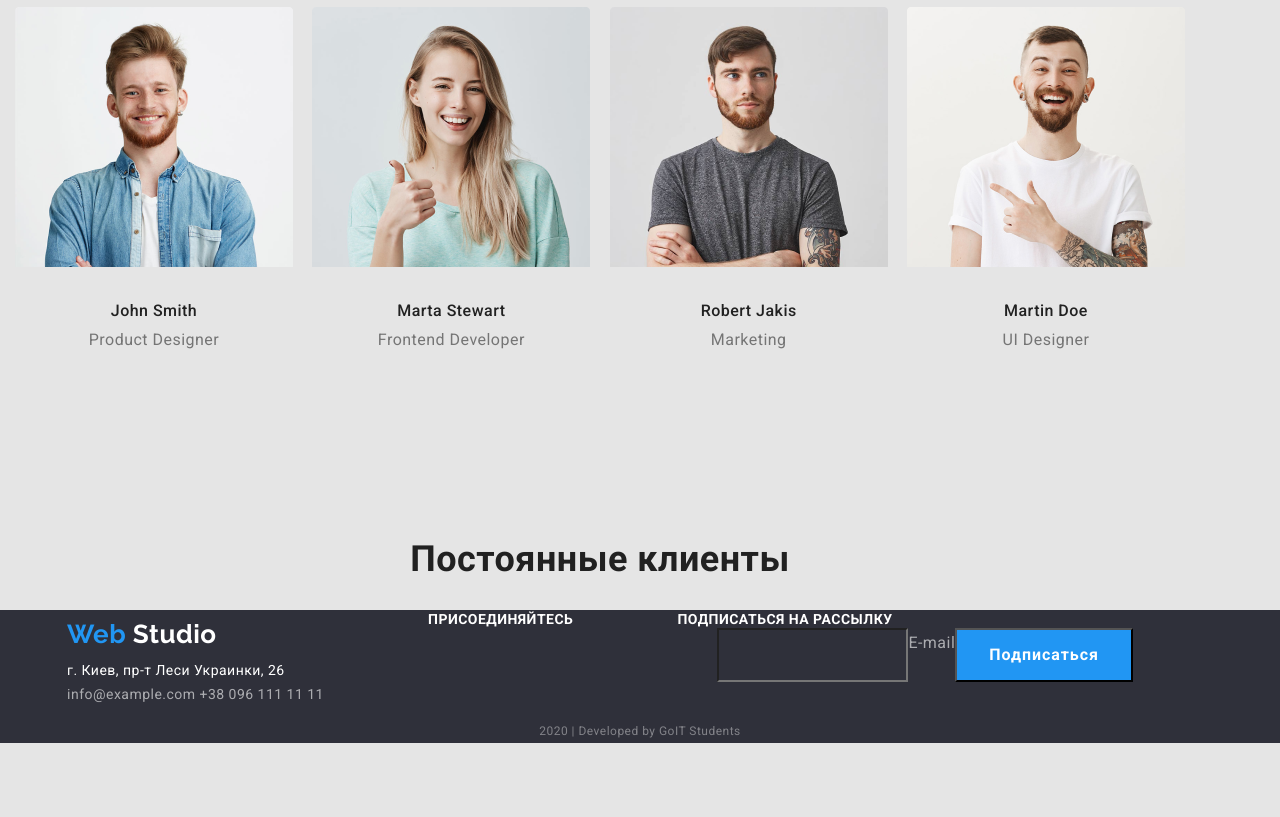
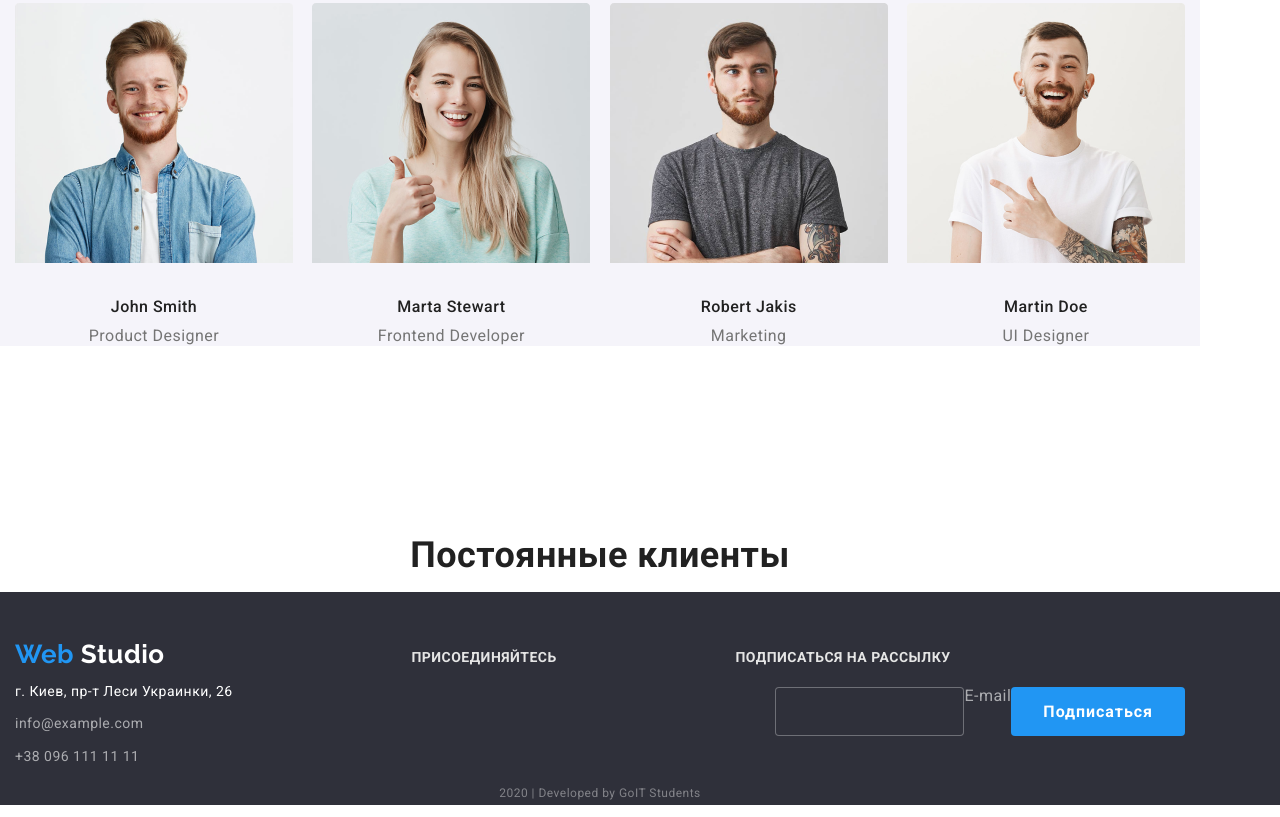
Before and after one commit to ZhivotnkoAlex/goit-markup-hw-03, a plain HTML site: page index.html in a window 1280 px wide. Shown: the part 1065-1882 px from the top of the page. Before the commit the page ends 1820 px from the top, so only its background shows below. Drawn offline with nearby package versions, Linux system fonts and the light colour scheme.

Commit message:
добавляет позиционирование индекса

```diff
--- a/css/style.css
+++ b/css/style.css
@@ -1,11 +1,11 @@
 :root {
-    --main-background-color: #E5E5E5;
+    --main-background-color: #ffffff;
     --secondary-background-color: #F5F4FA;
     --heading-background-color: #ffffff;
     --footer-background-color: #2F303A;
     --main-color: #212121;
     --secondary-color: #757575;
-    --third-turn-color: #ffffff;
+    --third-turn-color: #E5E5E5;
     --accent-primary-color: #2196F3;
     --accent-secondary-color: #ffffff;
     --secondary-logo-color: #AFB1B8;
@@ -35,7 +35,6 @@
     font-size: 14px;
     line-height: 1.4;
     letter-spacing: 0.02em;
-    background-color: var(--secondary-background-color);
 }
 
 .header a {
@@ -96,10 +95,13 @@
     margin-right: 50px;
 }
 
+.container:nth-child(2n) {
+    background-color: var(--secondary-background-color);
+}
+
 .hero {
     margin-left: auto;
     margin-right: auto;
-    outline: 2px solid brown;
 }
 
 .hero-text {
@@ -128,6 +130,8 @@
     text-align: center;
     letter-spacing: 0.06em;
     background-color: var(--button-background);
+    border: none;
+    border-radius: 4px;
 }
 
 .hiden {
@@ -239,6 +243,7 @@
     line-height: 1.17;
     text-align: center;
     margin-top: 188px;
+    margin-bottom: 0;
 }
 
 .footer {
@@ -247,12 +252,20 @@
 
 .footer-flex {
     display: flex;
-    justify-content: space-around;
-    vertical-align: top;
+    justify-content: space-between;
+}
+
+.footer-join,
+.footer-submit {
+    margin-top: 56px;
 }
 
 .footer-contacts a {
     text-decoration: none;
+}
+
+.footer-contacts {
+    margin-top: 48px;
 }
 
 .footer-contacts p {
@@ -265,7 +278,10 @@
     font-family: Raleway;
     font-weight: 700;
     font-size: 26px;
-    /* line-height: 1.9; */
+}
+
+.footer .logo-color {
+    line-height: 0;
 }
 
 .footer-address {
@@ -276,6 +292,16 @@
 }
 
 .footer-address>a {
+    display: flex;
+    flex-direction: column;
+    margin-top: 9px;
+}
+
+.footer-address>p {
+    margin-top: 10px;
+}
+
+.footer-address a {
     color: rgba(255, 255, 255, 0.6);
 }
 
@@ -302,19 +328,22 @@
 
 .footer-submit li {
     display: flex;
-    justify-content: baseline;
+}
+
+.footer-submit>b {
+    display: inline-block;
+    margin-bottom: 21px;
 }
 
 .footer-input-descr {
     color: rgba(255, 255, 255, 0.6);
     font-size: 16px;
-    line-height: 1.87;
-    /*   */
-    /* align-items: center; */
 }
 
 .footer-input {
     background-color: var(--footer-background-color);
+    border: 1px solid rgba(255, 255, 255, 0.3);
+    border-radius: 4px;
 }
 
 .footer button {
@@ -328,6 +357,10 @@
     text-align: center;
 }
 
+.portfolio-main {
+    background-color: var(--main-background-color);
+}
+
 .portfolio-filter button {
     font-family: inherit;
     font-weight: 500;
@@ -335,6 +368,16 @@
     line-height: 1.62;
     text-align: center;
     background-color: var(--secondary-background-color);
+    border-radius: 4px;
+    border: none;
+}
+
+.portfolio-filter-nav {
+    margin-top: 100px;
+}
+
+.portfolio-filter {
+    display: flex;
 }
 
 .portfolio-filter button:hover,
--- a/index.html
+++ b/index.html
@@ -40,9 +40,9 @@
         <section class="container">
             <H1 class="hero-text hero">эффективные решения для вашего бизнеса</H1>
             <button class="button hero">Заказать услугу</button>
-        </section>
+
             <!-- Описание ценностей -->
-        <section class="container">
+
             <h2 class="hiden">Наши ценности</h2>
             <ul class="values">
                 <li>
@@ -66,9 +66,10 @@
                     <p>Значимость этих проблем настолько очевидна, что реализация плановых заданий.</p>
                 </li>
             </ul>
-        </section>
+
+
             <!-- Специализация -->
-        <section class="specialization container">
+            <div class="specialization">
                 <h2>Чем мы занимаемся</h2>
                 <ul>
                     <li>
@@ -84,6 +85,7 @@
                         <p>Дизайнерские решения</p>
                     </li>
                 </ul>
+            </div>
         </section>
         <!-- Комманда -->
         <section class="team container">
@@ -193,7 +195,9 @@
     </main>
 
     <footer class="footer">
-        <div class="container footer-flex">
+        <div class="container">
+            <div class="footer-flex">
+
                 <!-- контакты   -->
                 <div class="footer-contacts">
                     <a href="./index.html" class="footer-logo"> <span class="logo-color">Web</span> Studio</a>
@@ -202,7 +206,9 @@
                       <a href="mailto:info@example.com">info@example.com</a>
                       <a href="tel:380961111111">+38 096 111 11 11</a>
                 </address>
+
                 </div>
+
                 <!-- социальные сети -->
                 <div class="footer-join">
                     <b>присоединяйтесь</b>
@@ -223,7 +229,7 @@
                 </div>
                 <!-- подписка -->
                 <div class="footer-submit">
-                <b> подписаться на рассылку</b>
+                    <b class="footer-submit-item"> подписаться на рассылку</b>
                     <ul>
                         <li class="footer-input-descr"><input type="text" class="footer-input"> E-mail
                         </li>
@@ -232,6 +238,7 @@
                 </div>
             </div>
             <p class="copyright">2020 | Developed by GoIT Students</p>
+        </div>
     </footer>
 </body>
 
```
Also changed, not shown: portfolio.html (+17 -10 lines). Lines whose indentation alone changed are shown as unchanged.
